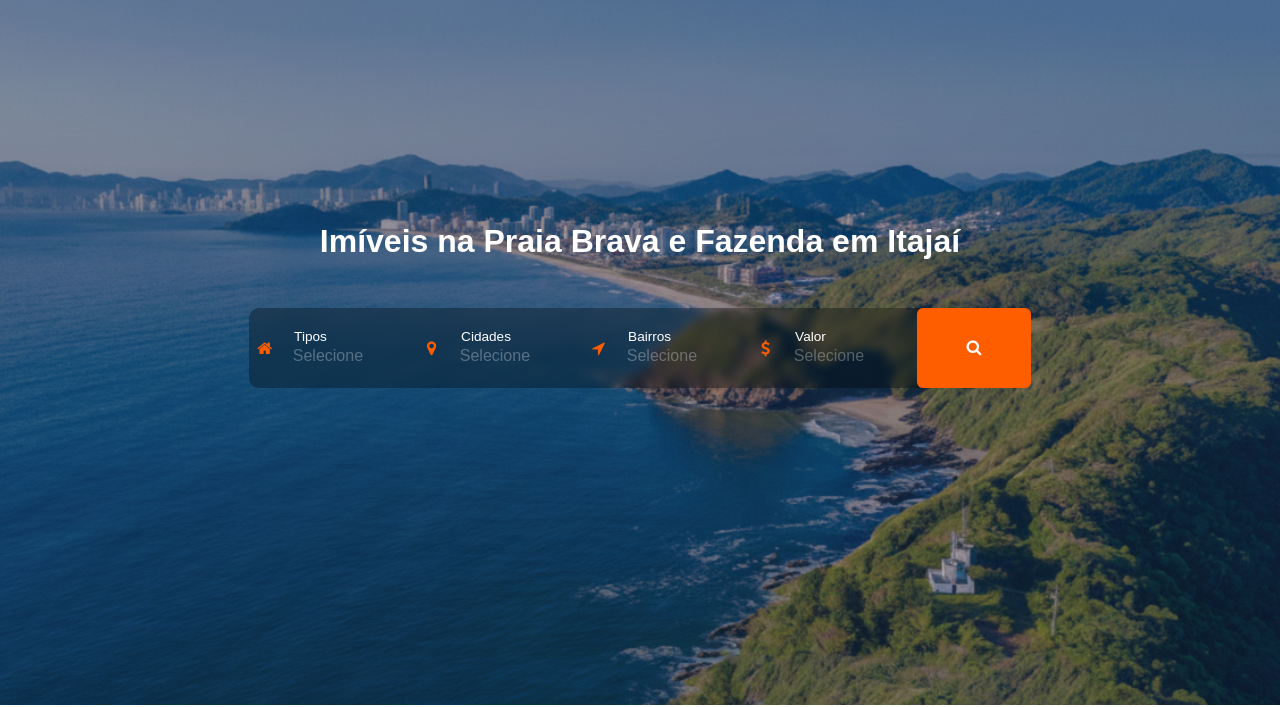
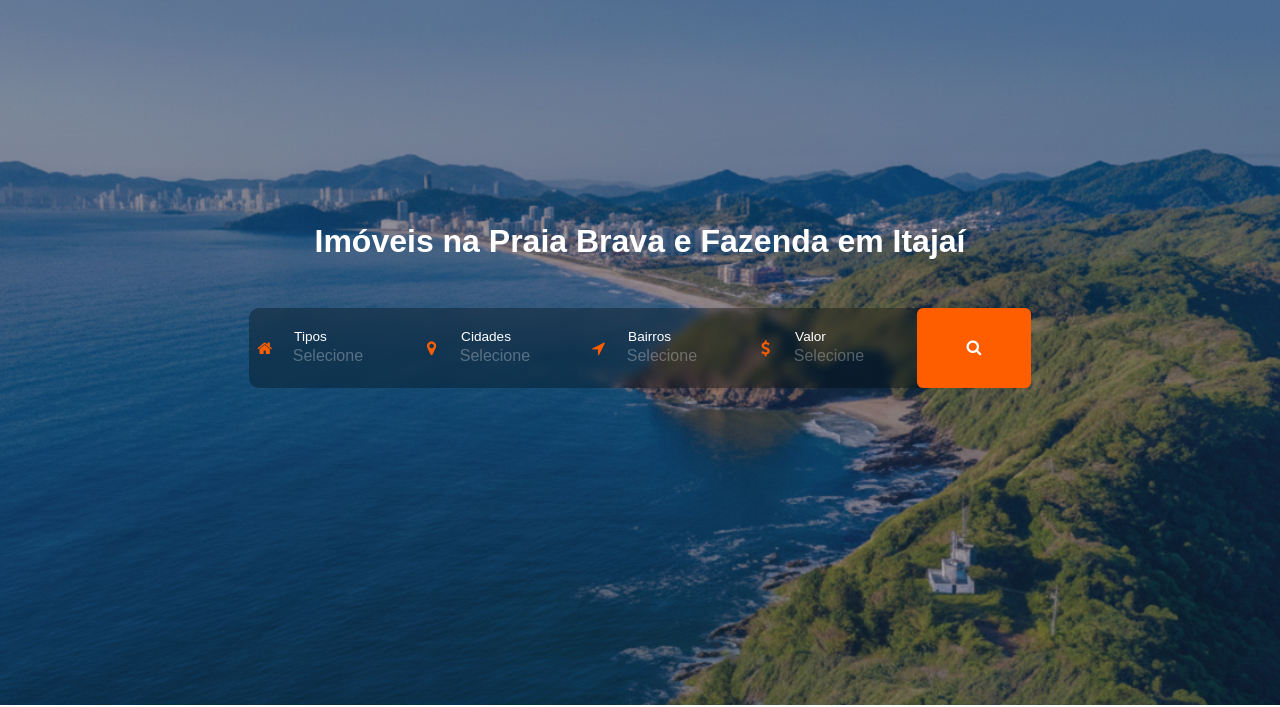
Before and after one commit to ypiaza/Teste---CRM---HTML-Bootstrap-CSS, a plain HTML site: page index.html in a window 1280 px wide. Shown: the part 95-802 px from the top of the page. Drawn offline with nearby package versions, Linux system fonts and the light colour scheme.

Commit message:
Atualizar o index.html

```diff
--- a/index.html
+++ b/index.html
@@ -28,7 +28,7 @@
         </nav>
 
         <section id="hero" class="d-flex flex-column justify-content-center align-items-center">
-            <h3 class="text-white mb-5">Imíveis na Praia Brava e Fazenda em Itajaí</h3>
+            <h3 class="text-white mb-5">Imóveis na Praia Brava e Fazenda em Itajaí</h3>
 
             <div class="d-flex align-items-center gap-3 menu-container">
 
```
